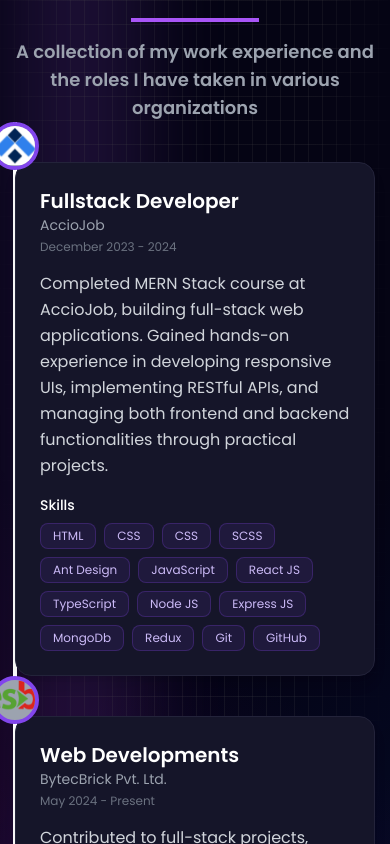
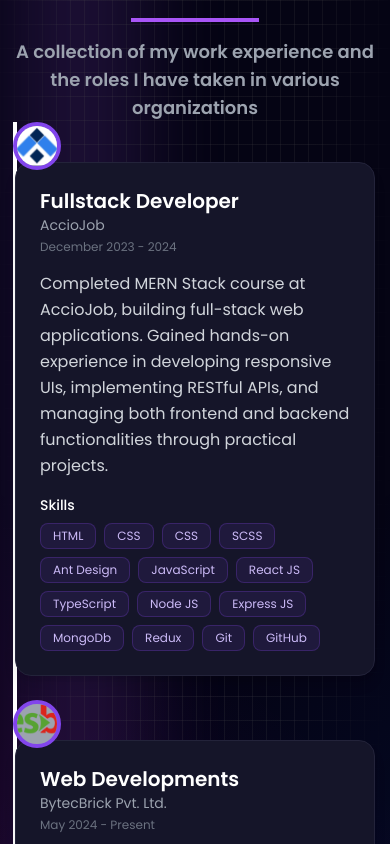
Before and after one commit to akram222001/ak-website, a React (Vite) app: page / in a window 390 px wide. Shown: the part 2640-3484 px from the top of the page. Built offline with nearby package versions, Linux system fonts and the light colour scheme.

Commit message:
alingment setup

```diff
--- a/src/components/Experience/Experience.jsx
+++ b/src/components/Experience/Experience.jsx
@@ -25,12 +25,12 @@
         {experiences.map((experience, index) => (
           <div
             key={experience.id}
-            className={`flex flex-col sm:flex-row items-center md:mb-16 ${
+            className={`flex flex-col sm:flex-row items-center mb-6 md:mb-16 ${
               index % 2 === 0 ? "sm:justify-end" : "sm:justify-start"
             }`}
           >
             {/* Timeline Circle */}
-            <div className="absolute sm:left-1/2 left-0 transform -translate-x-1/2 bg-gray-400 border-4 border-[#8245ec] w-12 h-12 sm:w-16 sm:h-16 rounded-full flex justify-center items-center z-10">
+            <div className="absolute left-[22px] sm:left-1/2 transform -translate-x-1/2 bg-gray-400 border-4 border-[#8245ec] w-12 h-12 sm:w-16 sm:h-16 rounded-full flex justify-center items-center z-10">
               <img
                 src={experience.img}
                 alt={experience.company}
```
